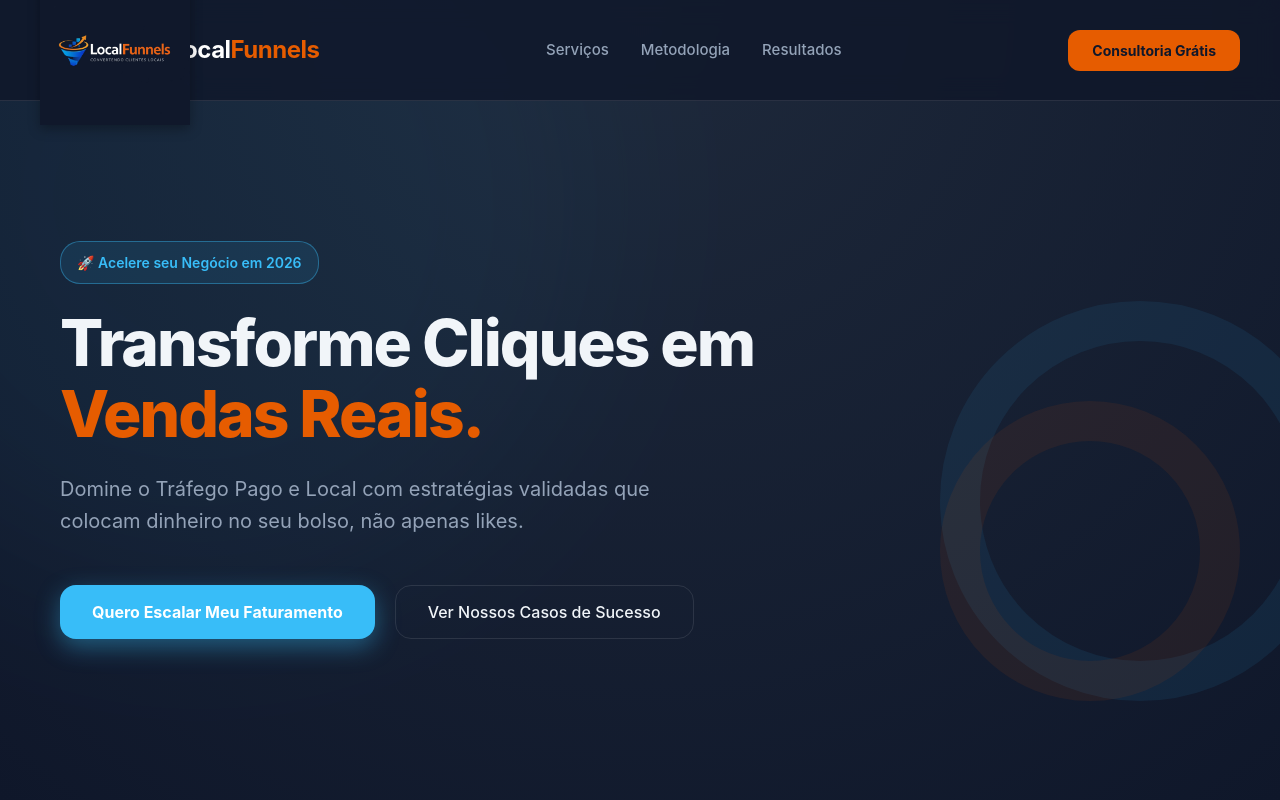
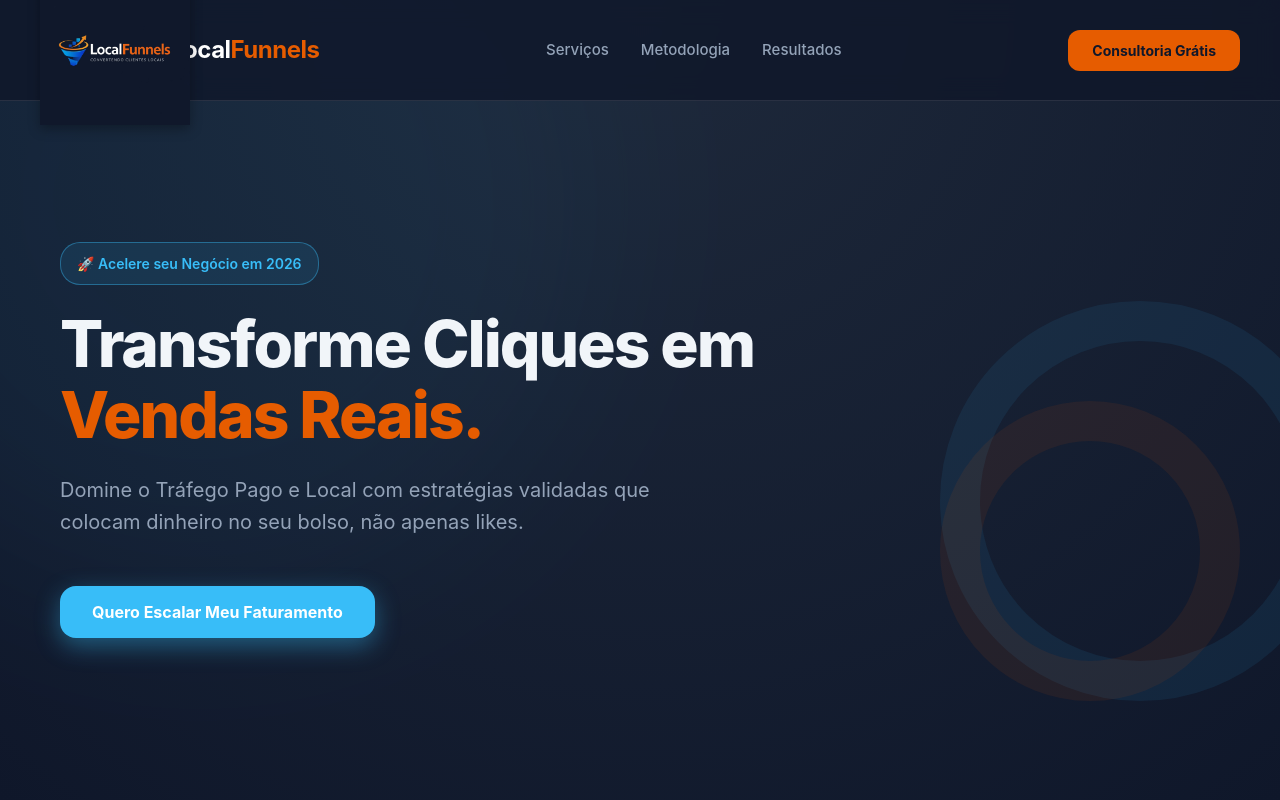
Before and after one commit to localfunnelsofc-svg/Lead-Page, a React (Vite) app: page / in a window 1280 px wide. Shown: the top 800 px of the page. Built offline with nearby package versions, Linux system fonts and the light colour scheme.

Commit message:
Remove success cases button

```diff
--- /dev/null
+++ b/google842828bd90470545.html
@@ -0,0 +1 @@
+google-site-verification: google842828bd90470545.html
--- a/src/components/Hero.tsx
+++ b/src/components/Hero.tsx
@@ -29,9 +29,7 @@ export const Hero = () => {
                         <button className="btn-primary" onClick={() => document.getElementById('contact')?.scrollIntoView({ behavior: 'smooth' })}>
                             Quero Escalar Meu Faturamento
                         </button>
-                        <button className="btn-secondary">
-                            Ver Nossos Casos de Sucesso
-                        </button>
+
                     </div>
                 </motion.div>
 
```
